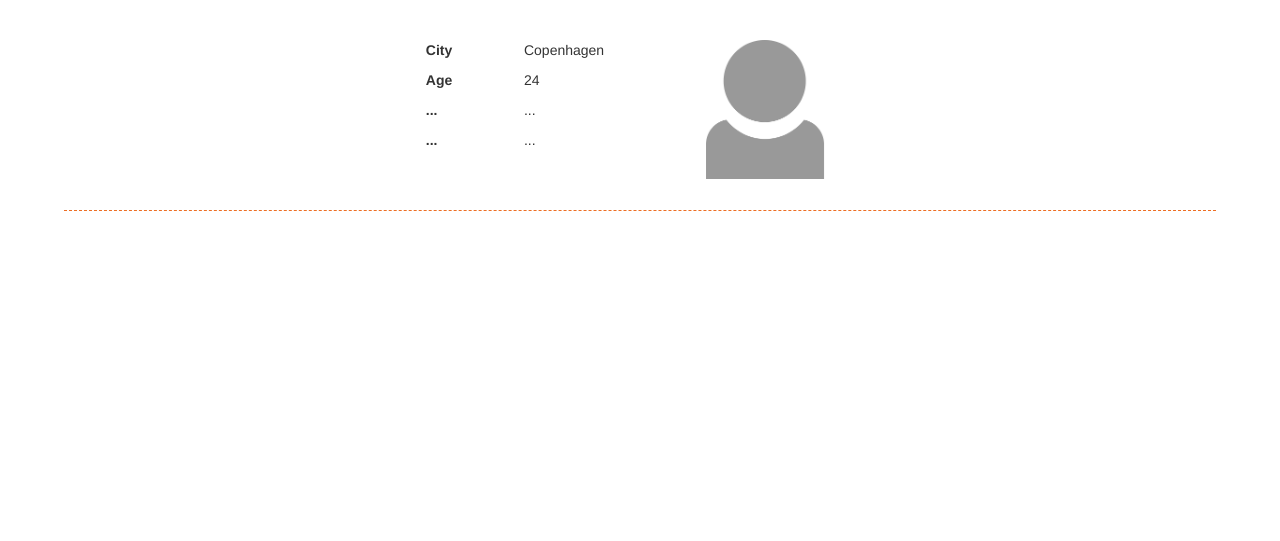
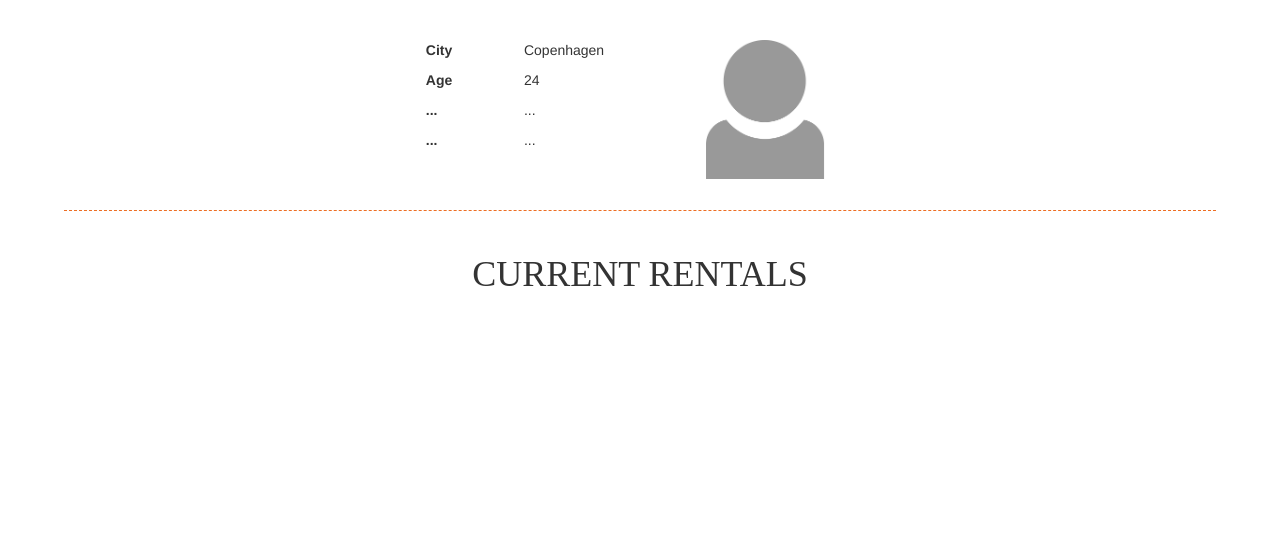
Before and after one commit to zWarMob/webSecurity, a PHP site: page /profile.php in a window 1280 px wide. Shown: the part 50-591 px from the top of the page. Run offline with PHP 8.4, Linux system fonts and the light colour scheme; some libraries are stand-ins or nearby versions.

Commit message:
Added style and content to profile

```diff
--- a/pages/profile.php
+++ b/pages/profile.php
@@ -25,7 +25,9 @@ include('../templates/header.php');
             </div>
     </div>
     <hr class="hr-90">
-
+    <div class="f-c m-20">
+            <h1 class="h1">CURRENT RENTALS</h2>
+    </div>
 
 
 </div>
--- a/styleLib.css
+++ b/styleLib.css
@@ -76,3 +76,7 @@ FONT
 .f-w-600 {
 	font-weight: 600;
 }
+
+.h1 {
+font-family: 'icomoon';
+}
```
